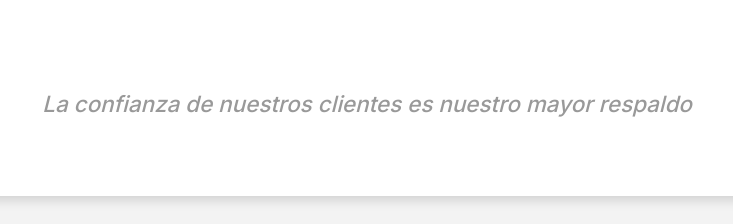
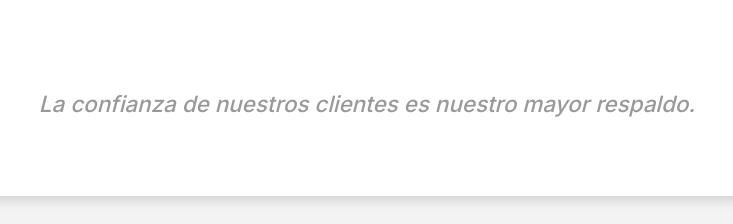
Before and after one commit to rsampayo/html-prototypes, a plain HTML site: page presentaciones/presentacio-naviio-v2.html in a window 1280 px wide. Shown: the part 5774-5998 px from the top of the page, 273-1006 px from the left. Drawn offline with Linux system fonts and the light colour scheme.

Commit message:
punto final en respaldo

```diff
--- a/presentaciones/presentacio-naviio-v2.html
+++ b/presentaciones/presentacio-naviio-v2.html
@@ -473,7 +473,7 @@
             </div>
 
             <p class="text-center clients-testimonial">
-                La confianza de nuestros clientes es nuestro mayor respaldo
+                La confianza de nuestros clientes es nuestro mayor respaldo.
             </p>
         </section>
 
```
